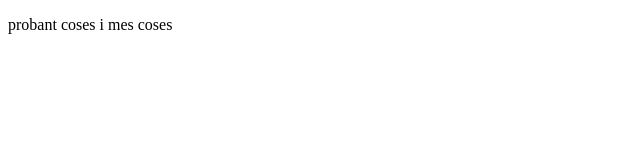
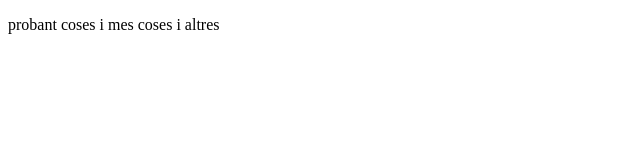
Before and after one commit to bartok4761/parelles, a plain HTML site: page parelles/aaa.html in a window 1280 px wide. Shown: the full height of the page, 0-640 px from the left. Drawn offline with Linux system fonts and the light colour scheme.

Commit message:
algun cosa pro

```diff
--- a/parelles/aaa.html
+++ b/parelles/aaa.html
@@ -5,6 +5,6 @@
 	<title>Hola</title>
 </head>
 <body>
-	<p>probant coses i mes coses</p>
+	<p>probant coses i mes coses i altres</p>
 </body>
 </html>
```
